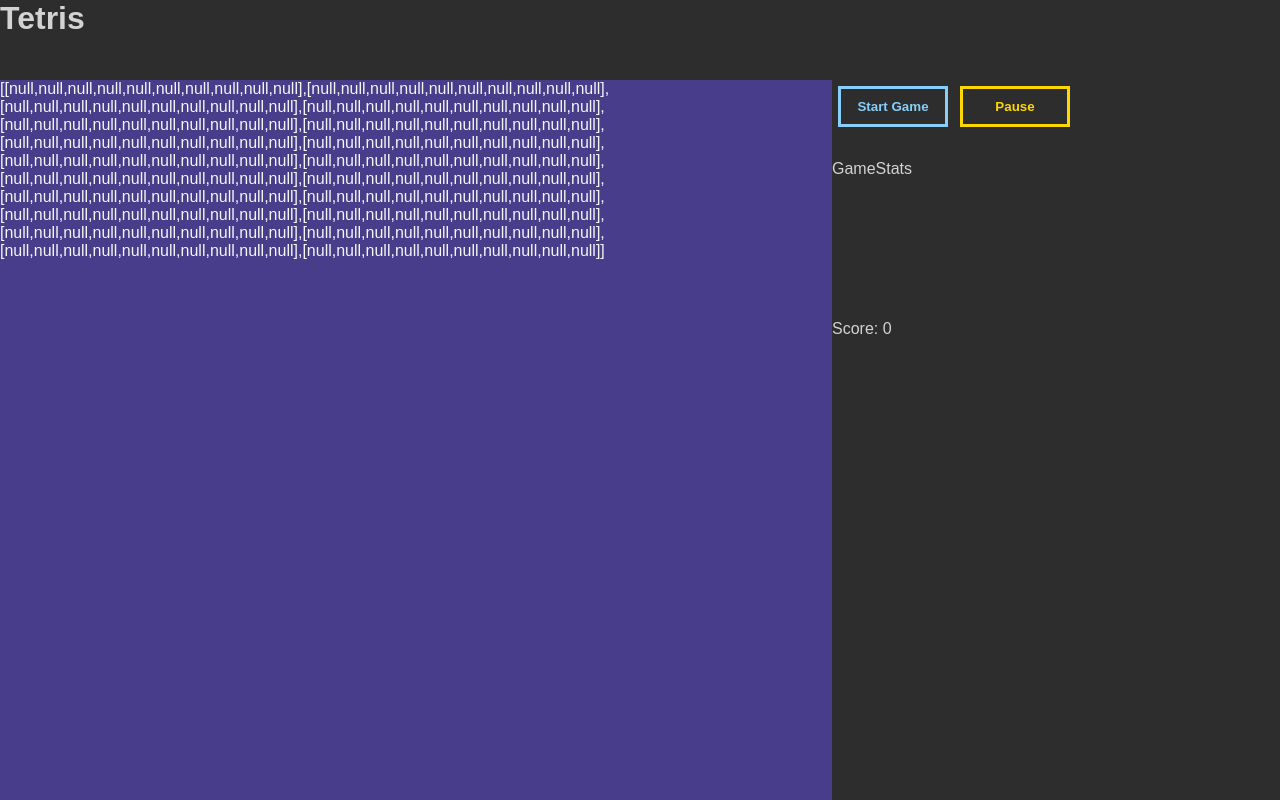
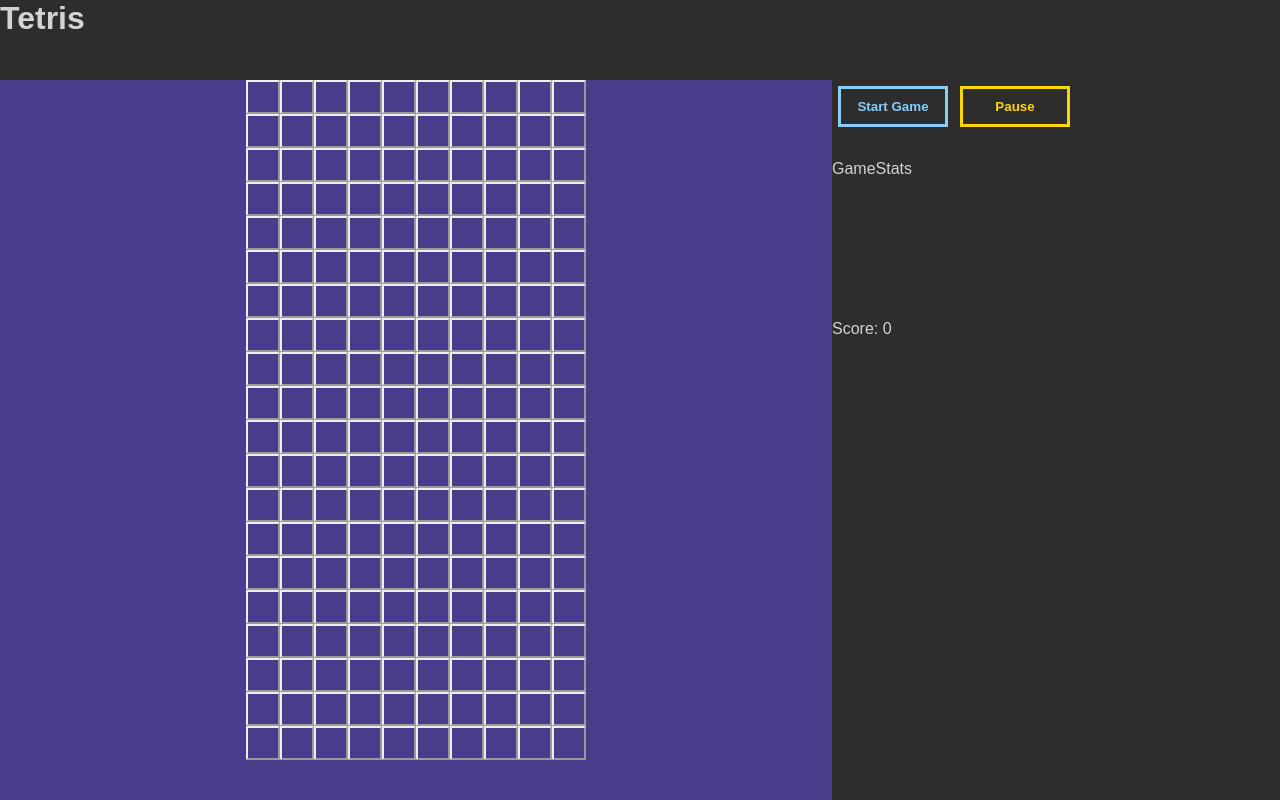
Before and after one commit to adelmalek/react-game-tetris, a React (Create React App) app: page / in a window 1280 px wide. Built offline with nearby package versions, Linux system fonts and the light colour scheme.

Commit message:
render board with current shape

```diff
--- a/src/Components/GameBoard/GameBoard.jsx
+++ b/src/Components/GameBoard/GameBoard.jsx
@@ -1,10 +1,31 @@
 import React, { Component } from 'react';
 import './GameBoard.css';
+import Square from '../Square/Square';
 
 export default class GameBoard extends Component {
+  renderBoard() {
+    const board = this.props.board;
+    const JSXboard = [];
+
+    for (let i = 0; i < board.length; i++) {
+      const row = board[i];
+      const JSXrow = [];
+      for (let j = 0; j < row.length; j++) {
+        const cell = row[j];
+        JSXrow.push(
+          <Square shapeColor={cell} hasBorder={true} key={cell +j} />
+        )
+      }
+      JSXboard.push(
+        <div className='row' key={row.toString() + i}>{JSXrow}</div>
+      )
+    };
+
+    return JSXboard;
+  }
   render() {
     return (
-      <div className='game-board'>{JSON.stringify(this.props.board)}</div>
+      <div className='game-board'>{this.renderBoard()}</div>
     )
   }
 }
```
